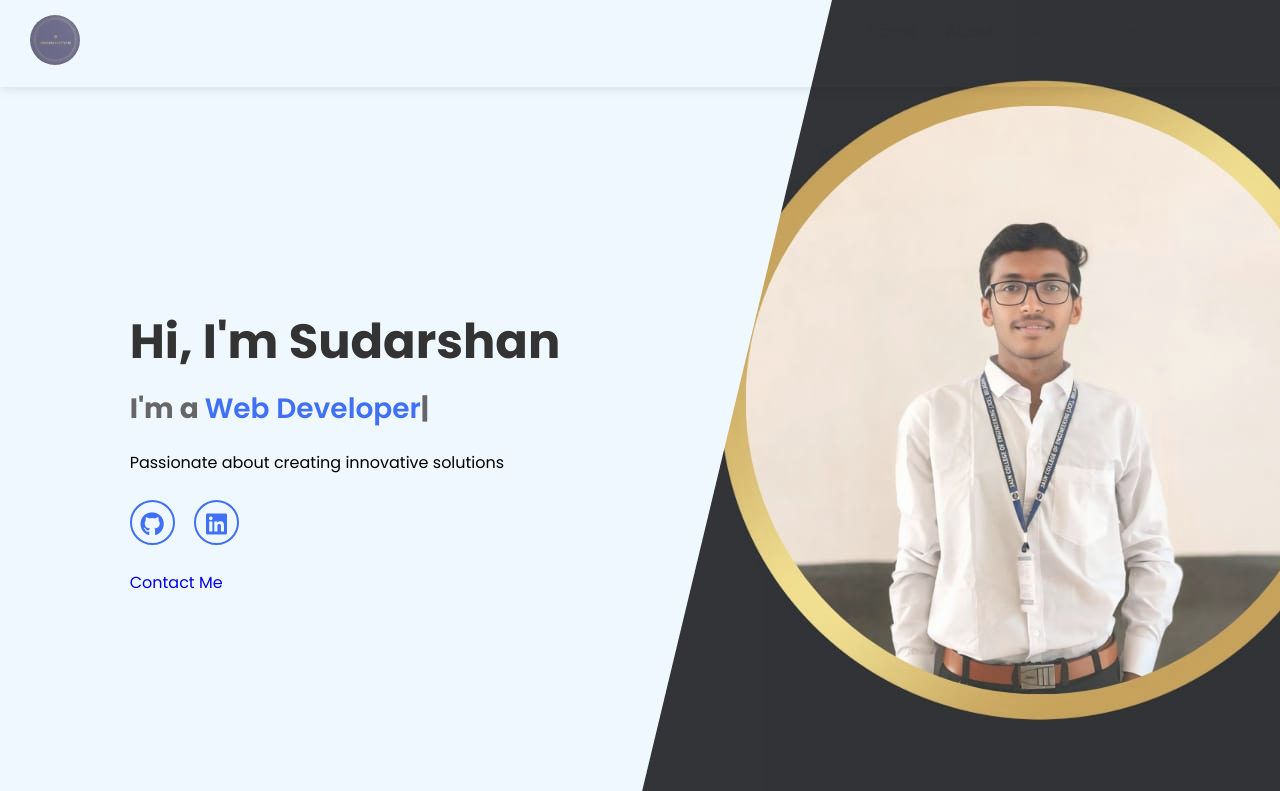
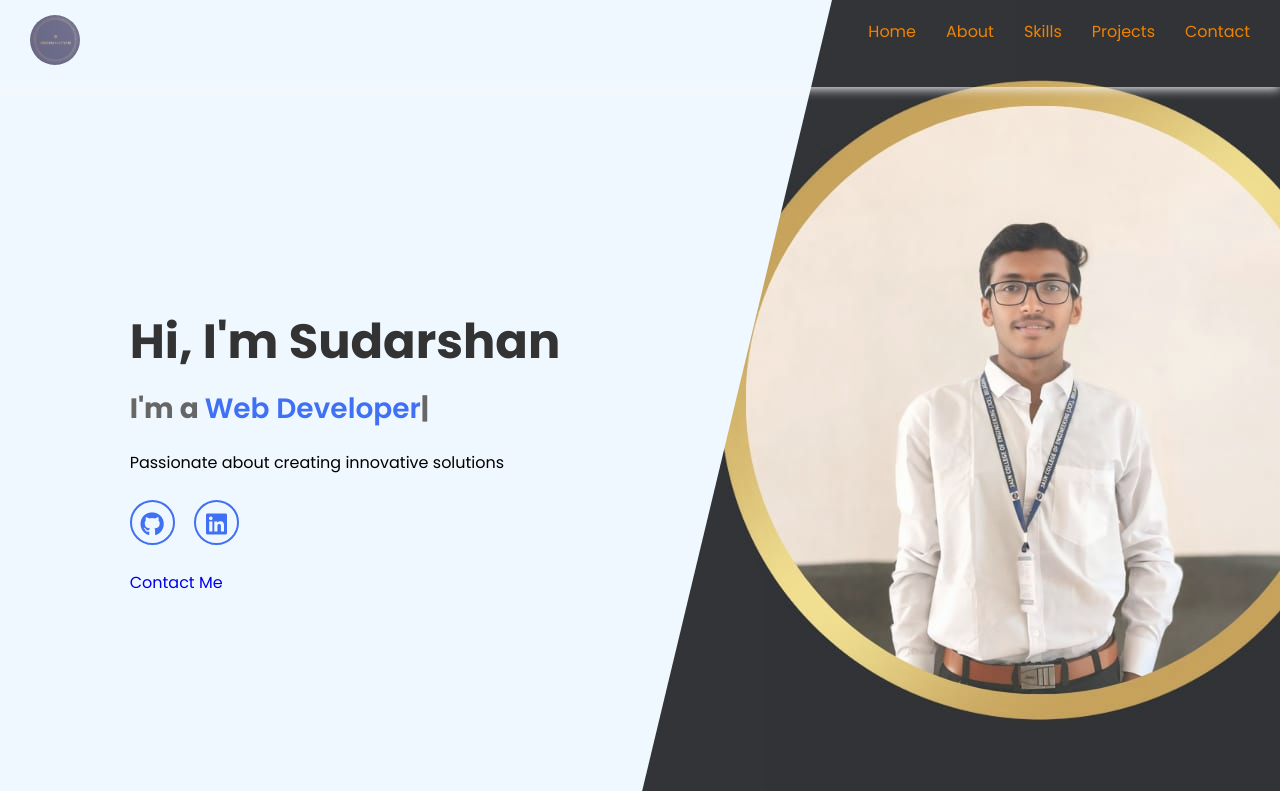
Before and after one commit to shrishail32/portfolio, a plain HTML site: page portpolio/index.html in a window 1280 px wide. Shown: the top 791 px of the page. Drawn offline with nearby package versions, Linux system fonts and the light colour scheme.

Commit message:
Update styles.css

```diff
--- a/portpolio/styles.css
+++ b/portpolio/styles.css
@@ -39,7 +39,7 @@ html {
     padding: 15px 0;
     z-index: 999;
     background: transparent;
-    box-shadow: 0 2px 10px rgba(0,0,0,0.1);
+    box-shadow: 0 2px 10px rgba(250, 248, 248, 0.959);
 
 }
 
@@ -83,7 +83,7 @@ html {
 
 .nav-links li a {
     text-decoration: none;
-    color: #333;
+    color: #ed8301;
     font-weight: 100;
     transition: color 0.3s ease;
 }
```
